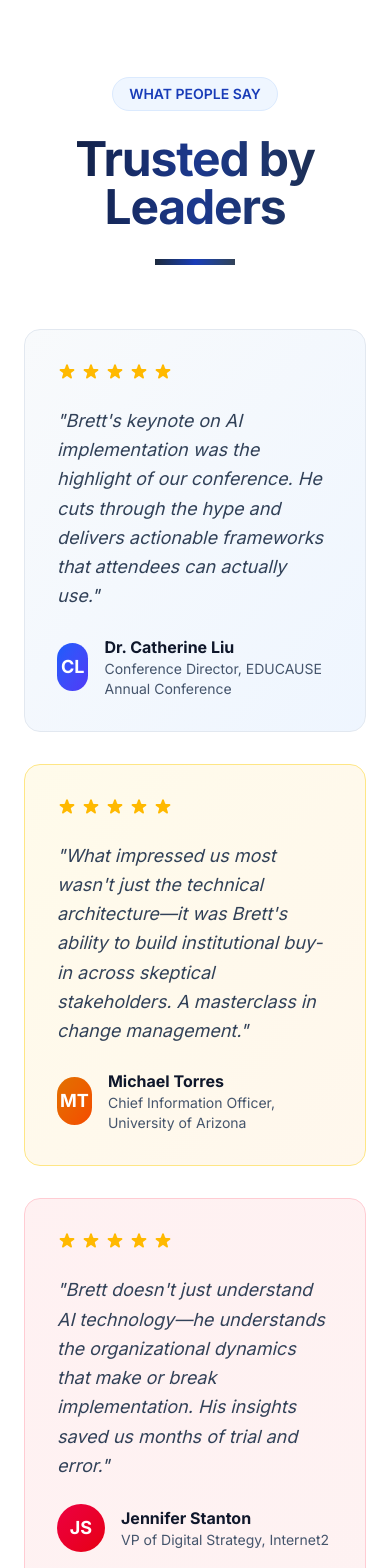
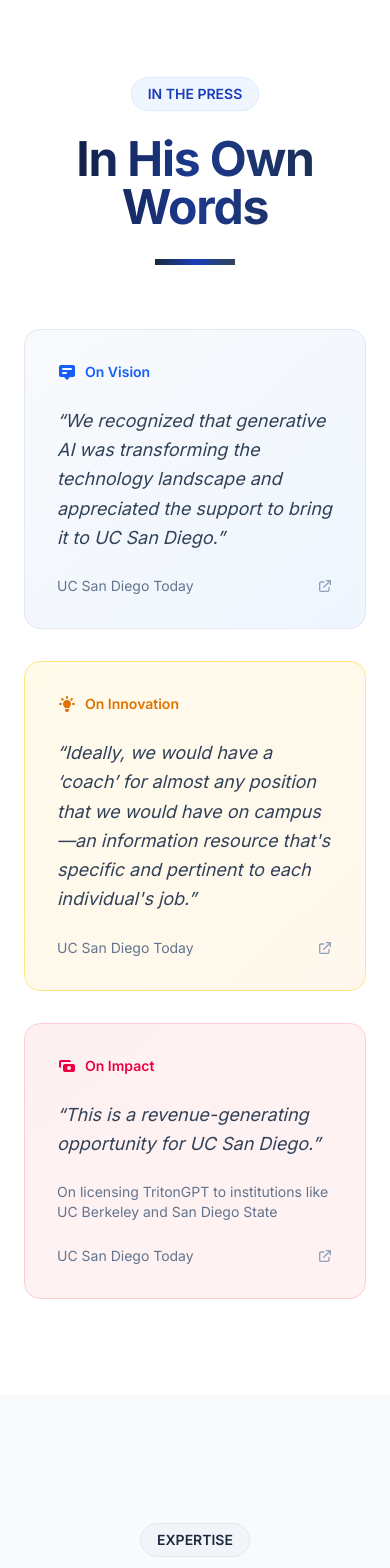
Before and after one commit to bpollak/brettpollak-website, a Next.js app: page / in a window 390 px wide. Shown: the part 4520-6088 px from the top of the page. Built offline with nearby package versions, Linux system fonts and the light colour scheme.

Commit message:
Replace testimonials with verified quotes from publications
Remove fictional testimonials and replace with real quotes from Brett
Pollak found in UC San Diego Today articles. New "In His Own Words"
section features verified quotes on vision, innovation, and impact.

```diff
--- a/app/page.tsx
+++ b/app/page.tsx
@@ -259,83 +259,88 @@ export default function Home() {
         </div>
       </section>
 
-      {/* Testimonials / Social Proof */}
+      {/* In The Press - Real Quotes */}
       <section className="bg-white py-24">
         <div className="max-w-7xl mx-auto px-6">
           <div className="mb-16 text-center">
             <div className="inline-block px-4 py-1.5 bg-blue-50 text-blue-800 text-sm font-semibold rounded-full mb-6 border border-blue-100">
-              WHAT PEOPLE SAY
+              IN THE PRESS
             </div>
-            <h2 className="text-5xl md:text-6xl font-bold bg-gradient-to-r from-slate-900 via-blue-900 to-slate-800 bg-clip-text text-transparent mb-6 tracking-tight pb-1">Trusted by Leaders</h2>
+            <h2 className="text-5xl md:text-6xl font-bold bg-gradient-to-r from-slate-900 via-blue-900 to-slate-800 bg-clip-text text-transparent mb-6 tracking-tight pb-1">In His Own Words</h2>
             <div className="w-20 h-1.5 bg-gradient-to-r from-slate-800 via-blue-800 to-slate-700 mx-auto"></div>
           </div>
           <div className="grid md:grid-cols-3 gap-8">
-            <div className="bg-gradient-to-br from-slate-50 to-blue-50 p-8 rounded-2xl border border-slate-200 hover:shadow-xl transition-all duration-300 card-3d">
-              <div className="flex items-center gap-1 mb-6">
-                {[...Array(5)].map((_, i) => (
-                  <svg key={i} className="w-5 h-5 text-amber-400" fill="currentColor" viewBox="0 0 20 20">
-                    <path d="M9.049 2.927c.3-.921 1.603-.921 1.902 0l1.07 3.292a1 1 0 00.95.69h3.462c.969 0 1.371 1.24.588 1.81l-2.8 2.034a1 1 0 00-.364 1.118l1.07 3.292c.3.921-.755 1.688-1.54 1.118l-2.8-2.034a1 1 0 00-1.175 0l-2.8 2.034c-.784.57-1.838-.197-1.539-1.118l1.07-3.292a1 1 0 00-.364-1.118L2.98 8.72c-.783-.57-.38-1.81.588-1.81h3.461a1 1 0 00.951-.69l1.07-3.292z" />
-                  </svg>
-                ))}
+            <a
+              href="https://today.ucsd.edu/story/tritongpt-is-here-and-ready-to-help"
+              target="_blank"
+              rel="noopener noreferrer"
+              className="group bg-gradient-to-br from-slate-50 to-blue-50 p-8 rounded-2xl border border-slate-200 hover:shadow-xl hover:border-blue-300 transition-all duration-300 card-3d block"
+            >
+              <div className="flex items-center gap-2 mb-6">
+                <svg className="w-5 h-5 text-blue-600" fill="currentColor" viewBox="0 0 20 20">
+                  <path fillRule="evenodd" d="M18 13V5a2 2 0 00-2-2H4a2 2 0 00-2 2v8a2 2 0 002 2h3l3 3 3-3h3a2 2 0 002-2zM5 7a1 1 0 011-1h8a1 1 0 110 2H6a1 1 0 01-1-1zm1 3a1 1 0 100 2h3a1 1 0 100-2H6z" clipRule="evenodd" />
+                </svg>
+                <span className="text-sm font-semibold text-blue-600">On Vision</span>
               </div>
               <p className="text-lg text-slate-700 leading-relaxed mb-6 italic">
-                "Brett's keynote on AI implementation was the highlight of our conference. He cuts through the hype and delivers actionable frameworks that attendees can actually use."
+                &ldquo;We recognized that generative AI was transforming the technology landscape and appreciated the support to bring it to UC San Diego.&rdquo;
               </p>
-              <div className="flex items-center gap-4">
-                <div className="w-12 h-12 bg-gradient-to-br from-blue-600 to-indigo-600 rounded-full flex items-center justify-center text-white font-bold text-lg">
-                  CL
-                </div>
-                <div>
-                  <div className="font-bold text-slate-900">Dr. Catherine Liu</div>
-                  <div className="text-sm text-slate-600">Conference Director, EDUCAUSE Annual Conference</div>
-                </div>
+              <div className="flex items-center justify-between">
+                <div className="text-sm text-slate-500">UC San Diego Today</div>
+                <svg className="w-4 h-4 text-slate-400 group-hover:text-blue-600 group-hover:translate-x-1 transition-all" fill="none" stroke="currentColor" viewBox="0 0 24 24">
+                  <path strokeLinecap="round" strokeLinejoin="round" strokeWidth={2} d="M10 6H6a2 2 0 00-2 2v10a2 2 0 002 2h10a2 2 0 002-2v-4M14 4h6m0 0v6m0-6L10 14" />
+                </svg>
               </div>
-            </div>
-            <div className="bg-gradient-to-br from-amber-50 to-orange-50 p-8 rounded-2xl border border-amber-200 hover:shadow-xl transition-all duration-300 card-3d">
-              <div className="flex items-center gap-1 mb-6">
-                {[...Array(5)].map((_, i) => (
-                  <svg key={i} className="w-5 h-5 text-amber-400" fill="currentColor" viewBox="0 0 20 20">
-                    <path d="M9.049 2.927c.3-.921 1.603-.921 1.902 0l1.07 3.292a1 1 0 00.95.69h3.462c.969 0 1.371 1.24.588 1.81l-2.8 2.034a1 1 0 00-.364 1.118l1.07 3.292c.3.921-.755 1.688-1.54 1.118l-2.8-2.034a1 1 0 00-1.175 0l-2.8 2.034c-.784.57-1.838-.197-1.539-1.118l1.07-3.292a1 1 0 00-.364-1.118L2.98 8.72c-.783-.57-.38-1.81.588-1.81h3.461a1 1 0 00.951-.69l1.07-3.292z" />
-                  </svg>
-                ))}
+            </a>
+            <a
+              href="https://today.ucsd.edu/story/say-hello-to-tritongpt"
+              target="_blank"
+              rel="noopener noreferrer"
+              className="group bg-gradient-to-br from-amber-50 to-orange-50 p-8 rounded-2xl border border-amber-200 hover:shadow-xl hover:border-amber-300 transition-all duration-300 card-3d block"
+            >
+              <div className="flex items-center gap-2 mb-6">
+                <svg className="w-5 h-5 text-amber-600" fill="currentColor" viewBox="0 0 20 20">
+                  <path d="M11 3a1 1 0 10-2 0v1a1 1 0 102 0V3zM15.657 5.757a1 1 0 00-1.414-1.414l-.707.707a1 1 0 001.414 1.414l.707-.707zM18 10a1 1 0 01-1 1h-1a1 1 0 110-2h1a1 1 0 011 1zM5.05 6.464A1 1 0 106.464 5.05l-.707-.707a1 1 0 00-1.414 1.414l.707.707zM5 10a1 1 0 01-1 1H3a1 1 0 110-2h1a1 1 0 011 1zM8 16v-1h4v1a2 2 0 11-4 0zM12 14c.015-.34.208-.646.477-.859a4 4 0 10-4.954 0c.27.213.462.519.476.859h4.002z" />
+                </svg>
+                <span className="text-sm font-semibold text-amber-600">On Innovation</span>
               </div>
               <p className="text-lg text-slate-700 leading-relaxed mb-6 italic">
-                "What impressed us most wasn't just the technical architecture—it was Brett's ability to build institutional buy-in across skeptical stakeholders. A masterclass in change management."
+                &ldquo;Ideally, we would have a &lsquo;coach&rsquo; for almost any position that we would have on campus—an information resource that&apos;s specific and pertinent to each individual&apos;s job.&rdquo;
               </p>
-              <div className="flex items-center gap-4">
-                <div className="w-12 h-12 bg-gradient-to-br from-amber-600 to-orange-600 rounded-full flex items-center justify-center text-white font-bold text-lg">
-                  MT
-                </div>
-                <div>
-                  <div className="font-bold text-slate-900">Michael Torres</div>
-                  <div className="text-sm text-slate-600">Chief Information Officer, University of Arizona</div>
-                </div>
+              <div className="flex items-center justify-between">
+                <div className="text-sm text-slate-500">UC San Diego Today</div>
+                <svg className="w-4 h-4 text-slate-400 group-hover:text-amber-600 group-hover:translate-x-1 transition-all" fill="none" stroke="currentColor" viewBox="0 0 24 24">
+                  <path strokeLinecap="round" strokeLinejoin="round" strokeWidth={2} d="M10 6H6a2 2 0 00-2 2v10a2 2 0 002 2h10a2 2 0 002-2v-4M14 4h6m0 0v6m0-6L10 14" />
+                </svg>
               </div>
-            </div>
-            <div className="bg-gradient-to-br from-rose-50 to-red-50 p-8 rounded-2xl border border-rose-200 hover:shadow-xl transition-all duration-300 card-3d">
-              <div className="flex items-center gap-1 mb-6">
-                {[...Array(5)].map((_, i) => (
-                  <svg key={i} className="w-5 h-5 text-amber-400" fill="currentColor" viewBox="0 0 20 20">
-                    <path d="M9.049 2.927c.3-.921 1.603-.921 1.902 0l1.07 3.292a1 1 0 00.95.69h3.462c.969 0 1.371 1.24.588 1.81l-2.8 2.034a1 1 0 00-.364 1.118l1.07 3.292c.3.921-.755 1.688-1.54 1.118l-2.8-2.034a1 1 0 00-1.175 0l-2.8 2.034c-.784.57-1.838-.197-1.539-1.118l1.07-3.292a1 1 0 00-.364-1.118L2.98 8.72c-.783-.57-.38-1.81.588-1.81h3.461a1 1 0 00.951-.69l1.07-3.292z" />
-                  </svg>
-                ))}
+            </a>
+            <a
+              href="https://today.ucsd.edu/story/tritongpt-is-here-and-ready-to-help"
+              target="_blank"
+              rel="noopener noreferrer"
+              className="group bg-gradient-to-br from-rose-50 to-red-50 p-8 rounded-2xl border border-rose-200 hover:shadow-xl hover:border-rose-300 transition-all duration-300 card-3d block"
+            >
+              <div className="flex items-center gap-2 mb-6">
+                <svg className="w-5 h-5 text-rose-600" fill="currentColor" viewBox="0 0 20 20">
+                  <path fillRule="evenodd" d="M4 4a2 2 0 00-2 2v4a2 2 0 002 2V6h10a2 2 0 00-2-2H4zm2 6a2 2 0 012-2h8a2 2 0 012 2v4a2 2 0 01-2 2H8a2 2 0 01-2-2v-4zm6 4a2 2 0 100-4 2 2 0 000 4z" clipRule="evenodd" />
+                </svg>
+                <span className="text-sm font-semibold text-rose-600">On Impact</span>
               </div>
               <p className="text-lg text-slate-700 leading-relaxed mb-6 italic">
-                "Brett doesn't just understand AI technology—he understands the organizational dynamics that make or break implementation. His insights saved us months of trial and error."
+                &ldquo;This is a revenue-generating opportunity for UC San Diego.&rdquo;
               </p>
-              <div className="flex items-center gap-4">
-                <div className="w-12 h-12 bg-gradient-to-br from-rose-600 to-red-600 rounded-full flex items-center justify-center text-white font-bold text-lg">
-                  JS
-                </div>
-                <div>
-                  <div className="font-bold text-slate-900">Jennifer Stanton</div>
-                  <div className="text-sm text-slate-600">VP of Digital Strategy, Internet2</div>
-                </div>
+              <p className="text-sm text-slate-500 mb-6">On licensing TritonGPT to institutions like UC Berkeley and San Diego State</p>
+              <div className="flex items-center justify-between">
+                <div className="text-sm text-slate-500">UC San Diego Today</div>
+                <svg className="w-4 h-4 text-slate-400 group-hover:text-rose-600 group-hover:translate-x-1 transition-all" fill="none" stroke="currentColor" viewBox="0 0 24 24">
+                  <path strokeLinecap="round" strokeLinejoin="round" strokeWidth={2} d="M10 6H6a2 2 0 00-2 2v10a2 2 0 002 2h10a2 2 0 002-2v-4M14 4h6m0 0v6m0-6L10 14" />
+                </svg>
               </div>
-            </div>
+            </a>
           </div>
         </div>
       </section>
+
 
       {/* Areas of Expertise */}
       <section className="max-w-7xl mx-auto px-6 py-32">
```
